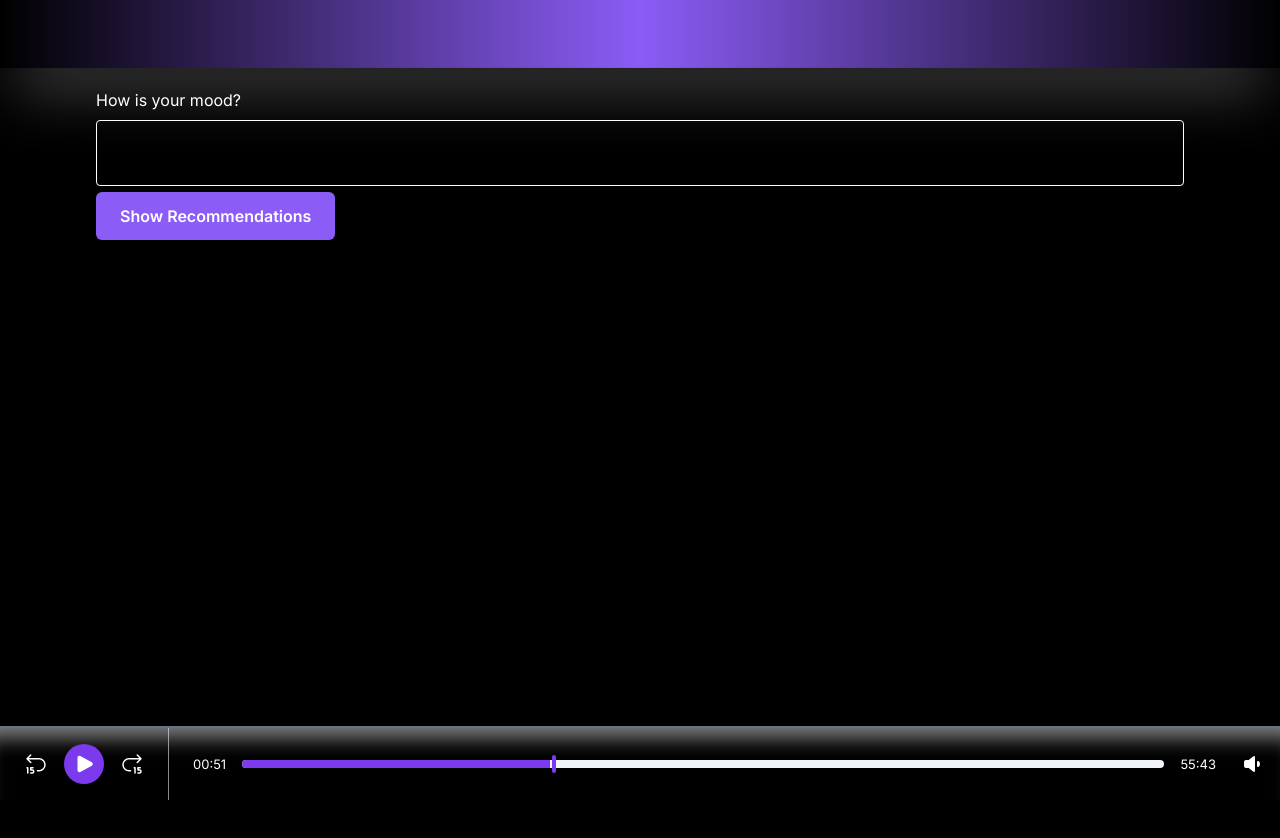
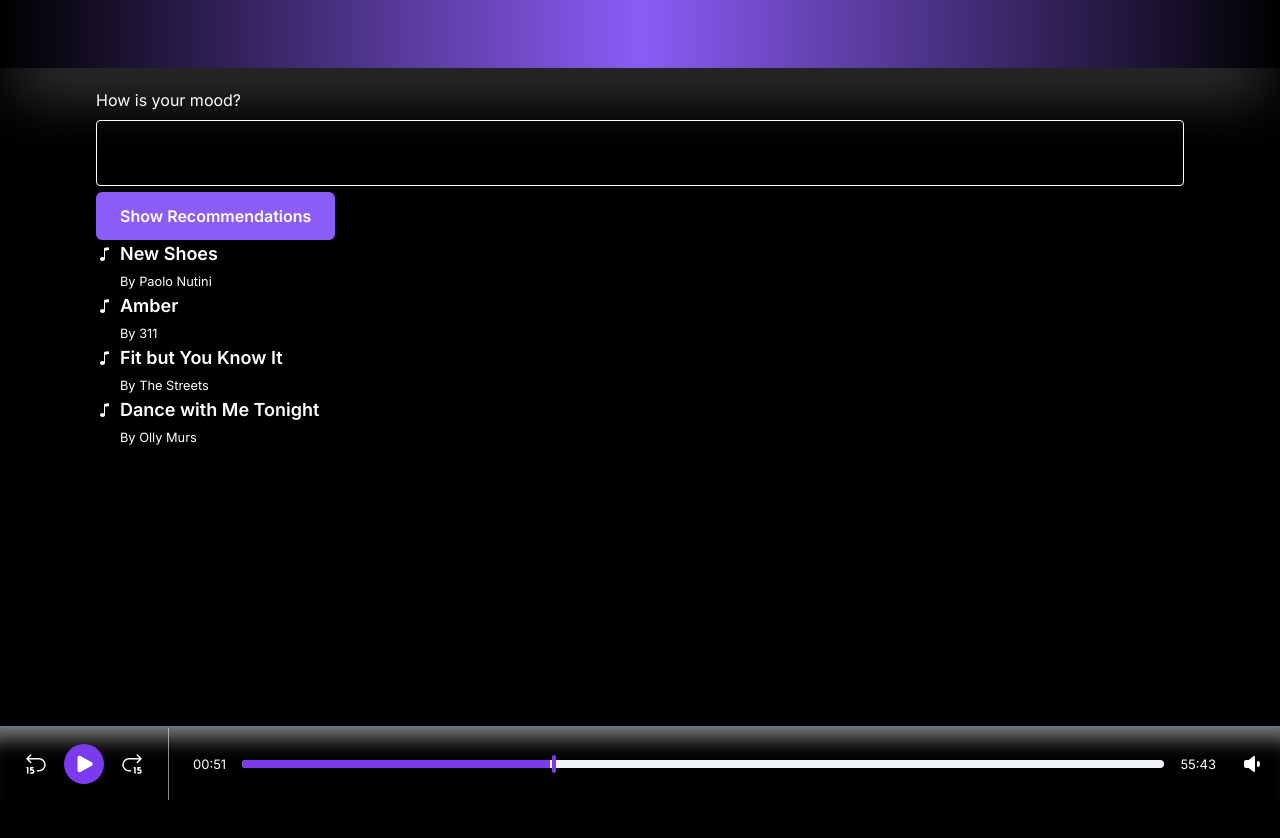
Before and after one commit to colesmith54/attitune, a Next.js app in the folder web/: page / in a window 1280 px wide. Shown: the top 838 px of the page. Built offline with nearby package versions, Linux system fonts and the light colour scheme.

Commit message:
playlist UI

```diff
--- a/web/package.json
+++ b/web/package.json
@@ -10,8 +10,10 @@
   },
   "dependencies": {
     "@svgr/webpack": "^8.1.0",
+    "bootstrap": "^5.3.2",
     "next": "13.5.4",
     "react": "^18",
+    "react-bootstrap": "^2.9.0",
     "react-dom": "^18"
   },
   "devDependencies": {
--- a/web/src/app/page.js
+++ b/web/src/app/page.js
@@ -3,7 +3,7 @@ import Header from "@/components/Header"
 import SearchBox from "@/components/SearchBox"
 import MusicBar from "@/components/MusicBar"
 import styles from './styles/components/home.module.scss'
-
+import Playlist from "@/components/Playlist"
 export default function Home() {
   return (
     <div className={`min-h-screen`}>
@@ -11,7 +11,9 @@ export default function Home() {
      <main className="flex min-h-screen flex-col mt-5 px-24">
       <SearchBox />
           <div className="songCover"></div>
-          <div className="playlist"></div>
+          <div className="col-md-6">
+          <div className="playlist"><Playlist/></div>
+          </div>
           <div className="mt-10">
         <div className={`${styles.musicBar} w-full`}>
             <MusicBar />
--- a/web/src/components/Playlist.js
+++ b/web/src/components/Playlist.js
@@ -1,42 +1,48 @@
+'use client';
 import React, { useContext,useState ,useEffect} from 'react'
-import {Link,useNavigate, useLocation} from "react-router-dom"
 import { Card } from 'react-bootstrap';
 
 
 
 const Playlist = () =>{
-const playlist_data=[
-    {
-      "album_image": "image_url_1",
-      "artist_names": "Artist 1",
-      "song_duration": "3:45",
-      "song_name": "Song 1",
-      "song_uri": "spotify:track:12345"
-    },
-    {
-      "album_image": "image_url_2",
-      "artist_names": "Artist 2",
-      "song_duration": "4:15",
-      "song_name": "Song 2",
-      "song_uri": "spotify:track:67890"
-    },
-  ]
+const playlist_data=[{"_id": "265Anh9hGoozFigjUVLUeD", "album_image": "https://i.scdn.co/image/ab67616d0000b273280a44b1caee9f2109602c41",
+    "artist_names": ["Paolo Nutini"], "song_duration": 203653, "song_name": "New Shoes",
+   "song_uri": "spotify:track:265Anh9hGoozFigjUVLUeD"},
+    {"_id": "51UtgWS4z1eMPuLQOzPtNH", "album_image": "https://i.scdn.co/image/ab67616d0000b27362d0614b5dffca14a302b427", "artist_names": ["311"],
+    "song_duration": 211080, "song_name": "Amber", "song_uri": "spotify:track:51UtgWS4z1eMPuLQOzPtNH"}, {"_id": "312A8WfROSLvZbMDHBUPDp",
+    "album_image": "https://i.scdn.co/image/ab67616d0000b2734bf409ede02e2a4069fd02a8", "artist_names": ["The Streets"],
+    "song_duration": 254266, "song_name": "Fit but You Know It", "song_uri": "spotify:track:312A8WfROSLvZbMDHBUPDp"},
+
+    {"_id": "1FSWSs9CL01RCYxXtm08Rf", "album_image": "https://i.scdn.co/image/ab67616d0000b273ff2057b7343d2233451ff8e7", "artist_names":
+    ["Olly Murs"], "song_duration": 202226, "song_name": "Dance with Me Tonight", "song_uri": "spotify:track:1FSWSs9CL01RCYxXtm08Rf"}];
+
 
 
     return (
-       <div>
+       <div classname="container">
+        <div classname="row">
+            <div className="col-md-6">
+            {/* This is the empty column */}
+            </div>
             {Object.keys(playlist_data).length > 0 && (
                 <div className="playlist">
-          {playlist_data.items.map((item, index) => {
+                {playlist_data.map((item, index) => {
                     return (
                     <React.Fragment key={index}>
-                <Card style={{ width: '18rem' }}>
+                        <Card class="bg-gradient-to-r from-indigo-500 ..." style={{ width: '18rem' }}>
+                        <Card.Body>
+                        <div className="flex items-center space-x-2">
+                            <svg xmlns="http://www.w3.org/2000/svg" width="16" height="16" fill="currentColor" class="bi bi-music-note" viewBox="0 0 16 16">
+                            <path d="M9 13c0 1.105-1.12 2-2.5 2S4 14.105 4 13s1.12-2 2.5-2 2.5.895 2.5 2z"/>
+                            <path fill-rule="evenodd" d="M9 3v10H8V3h1z"/>
+                            <path d="M8 2.82a1 1 0 0 1 .804-.98l3-.6A1 1 0 0 1 13 2.22V4L8 5V2.82z"/>
+                            </svg>
+                            <Card.Title class="text-lg font-semibold text-white font-helvetica">{item.song_name}</Card.Title>
+                        </div>
+                        <Card.Text>
+                            <small className="mt-3 ml-6" style={{ color: 'white' }}>By {item.artist_names.slice(0, 2).join(', ')}</small>
+                        </Card.Text>
 
-                  <Card.Body>
-                    <Card.Title>{item.song_name}</Card.Title>
-                    <Card.Text>
-                      <small>By {item.artist_names}</small>
-                    </Card.Text>
                         </Card.Body>
                         </Card>
                     </React.Fragment>
@@ -45,6 +51,7 @@ const playlist_data=[
                 </div>
             )}
       </div>
+    </div>
     );
 };
 export default Playlist;
--- a/web/tailwind.config.js
+++ b/web/tailwind.config.js
@@ -4,6 +4,7 @@ module.exports = {
     './src/pages/**/*.{js,ts,jsx,tsx,mdx}',
     './src/components/**/*.{js,ts,jsx,tsx,mdx}',
     './src/app/**/*.{js,ts,jsx,tsx,mdx}',
+
   ],
   theme: {
     extend: {
```
Also changed, not shown: 1 other file (tests, documents, lock files or other folders). Lines whose indentation alone changed are shown as unchanged.
